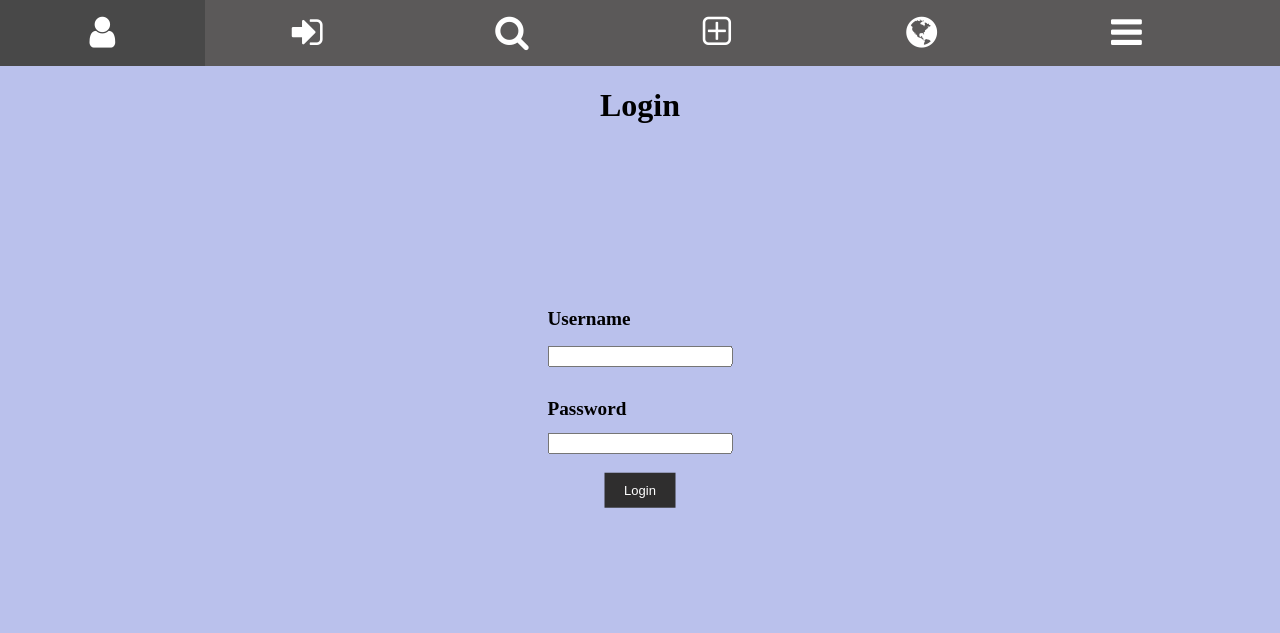
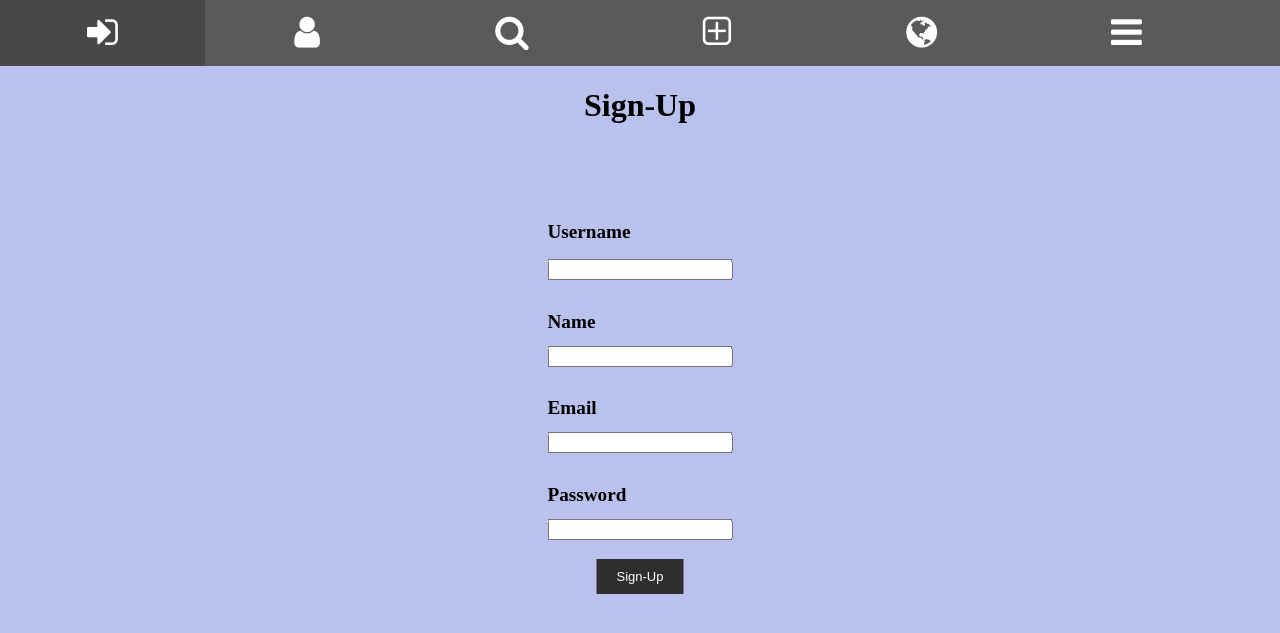
Before and after one commit to EeshaneeAJ/GreenWave, a Flask app: page / in a window 1280 px wide. Shown: the top 633 px of the page. Run offline with Flask 3, Linux system fonts and the light colour scheme; some libraries are stand-ins or nearby versions.

Commit message:
thirdcommit

```diff
--- /dev/null
+++ b/app.py
@@ -0,0 +1,35 @@
+from flask import Flask,render_template,request,redirect,url_for
+from flask_mysqldb import MySQL
+app= Flask(__name__)
+app.config['MYSQL_HOST']='localhost'
+app.config['MYSQL_USER']='root'
+app.config['MYSQL_PASSWORD']='952003'
+app.config['MYSQL_DB']='green_wave'
+mysql=MySQL(app)
+@app.route('/',methods=['GET','POST'])
+def sign():
+    if request.method== 'POST':
+        userDetails=request.form
+        username=userDetails['username']
+        name=userDetails['name']
+        email=userDetails['email']
+        password=userDetails['password']
+        cur=mysql.connection.cursor()
+        cur.execute("INSERT INTO sign_up(username,name,email,password)VALUES(%s,%s,%s,%s)",(username,name,email,password))
+        mysql.connection.commit()
+        cur.close()
+        return redirect(url_for('login'))
+    return render_template('sign.html')
+@app.route('/login',methods=['GET','POST'])
+def login():
+    if request.method== 'POST':
+        userDetails=request.form
+        username=userDetails['username']
+        password=userDetails['password']
+        cur=mysql.connection.cursor()
+        cur.execute("INSERT INTO login(username,password)VALUES(%s,%s)",(username,password))
+        mysql.connection.commit()
+        cur.close()
+    return render_template('login.html')
+if __name__ == '__main__':
+    app.run(debug=True)
--- a/login.py
+++ /dev/null
@@ -1,22 +0,0 @@
-from flask import Flask,render_template,request
-from flask_mysqldb import MySQL
-app= Flask(__name__)
-app.config['MYSQL_HOST']='localhost'
-app.config['MYSQL_USER']='root'
-app.config['MYSQL_PASSWORD']='My_Sql101'
-app.config['MYSQL_DB']='green_wave'
-mysql=MySQL(app)
-@app.route('/',methods=['GET','POST'])
-def login():
-    if request.method== 'POST':
-        userDetails=request.form
-        username=userDetails['username']
-        password=userDetails['password']
-        cur=mysql.connection.cursor()
-        cur.execute("INSERT INTO login(username,password)VALUES(%s,%s)",(username,password))
-        mysql.connection.commit()
-        cur.close()
-        return 'success'
-    return render_template('login.html')
-if __name__ == '__main__':
-    app.run(debug=True)
--- a/templates/login.html
+++ b/templates/login.html
@@ -51,15 +51,15 @@
 <body>
 
 <div class="icon-bar">
-  <a class="active" href="login.html"><i class="fa fa-user"></i></a>
-  <a href="sign.html"><i class="fa fa-sign-in"></i></a>
+  <a href="#"><i class="fa fa-sign-in"></i></a>
+  <a class="active" href="#"><i class="fa fa-user"></i></a>
   <a href="#"><i class="fa fa-search"></i></a>
   <a href="#"><i class="fa fa-plus-square-o"></i></a>
   <a href="#"><i class="fa fa-globe"></i></a>
   <a href="#"><i class="fa fa-reorder"></i></a>
 </div>
 <center><h1>Login</h1></center>
-<form method="POST" action="">
+<form method="POST" action="/login">
   <h2 style="font-size:1.5vw">Username</h2><input type="text" name="username" />
   <br>
   <br>
--- a/templates/sign.html
+++ b/templates/sign.html
@@ -51,15 +51,15 @@
 <body>
 
 <div class="icon-bar">
-  <a href="login.html"><i class="fa fa-user"></i></a>
-  <a class="active" href="sign.html"><i class="fa fa-sign-in"></i></a>
+  <a class="active" href="#"><i class="fa fa-sign-in"></i></a>
+  <a href="#"><i class="fa fa-user"></i></a>
   <a href="#"><i class="fa fa-search"></i></a>
   <a href="#"><i class="fa fa-plus-square-o"></i></a>
   <a href="#"><i class="fa fa-globe"></i></a>
   <a href="#"><i class="fa fa-reorder"></i></a>
 </div>
 <center><h1>Sign-Up</h1></center>
-<form method="POST" action="">
+<form method="POST" action="/">
   <h2 style="font-size:1.5vw">Username</h2><input type="text" name="username" />
   <br>
   <br>
```
